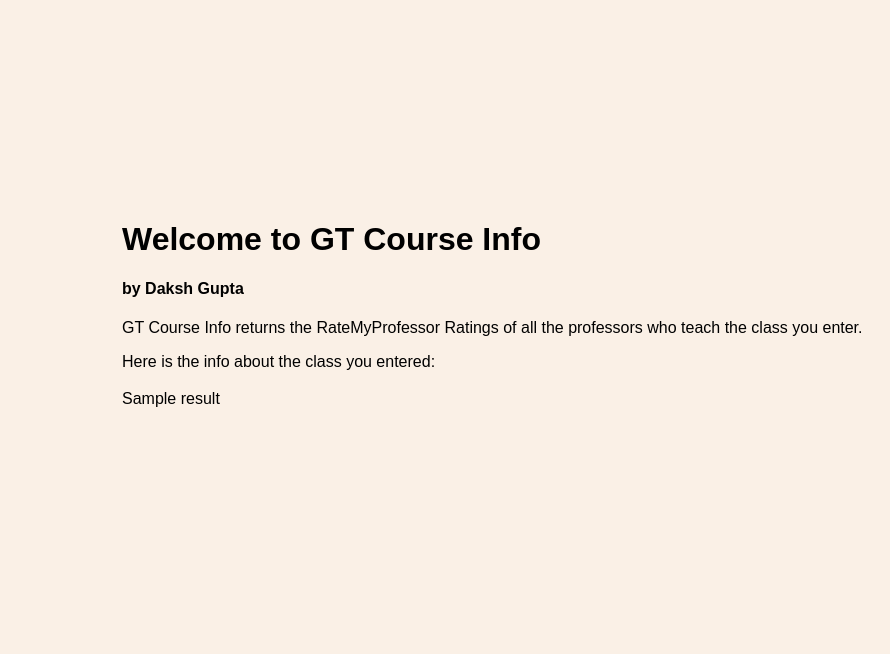
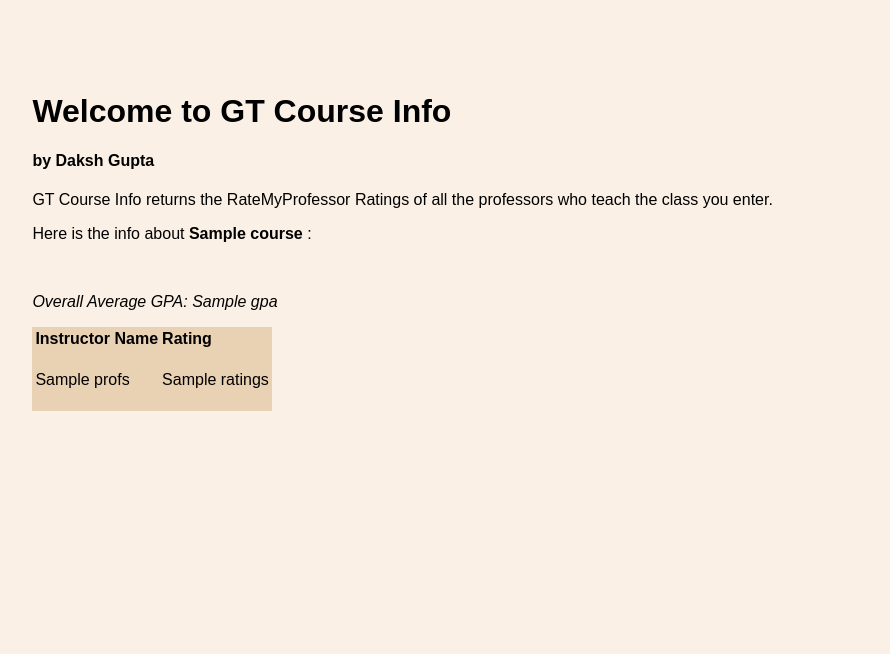
Before and after one commit to dakshgup/GT_Course_Info_WebApp, a Django app: template gtcourseinfo/templates/gtcourseinfo/result.html in a window 1280 px wide. Shown: the top 654 px of the page, without its empty margins (78-968 px from the left). Run offline with Django 3.2, Linux system fonts and the light colour scheme; the template is opened without the code that fills it: most values are stand-ins (such as "Sample title", 1, 10 or a date in 2020).

Commit message:
added CSS

```diff
--- a/gtcourseinfo/templates/gtcourseinfo/result.html
+++ b/gtcourseinfo/templates/gtcourseinfo/result.html
@@ -7,7 +7,9 @@
     <style>
     body {
         background-color: linen;
-        padding: 15%
+        padding-left: 8%;
+        padding-right: 8%;
+        padding-top: 5%;
     }
     h1 {
         font-family: sans-serif;
@@ -18,11 +20,19 @@
     p {
         font-family: sans-serif;
     }
+    th {
+        font-family: sans-serif;
+        text-align: left;
+    }
     pre {
         font-family: sans-serif;
         font-size: medium;
         line-height: 1.5;
     }
+    table {
+        background-color: #e9d1b3;
+    }
+
     </style>
 
 </head>
@@ -30,9 +40,20 @@
     <h1>Welcome to GT Course Info</h1>
     <h4>by Daksh Gupta</h4>
     <p>GT Course Info returns the RateMyProfessor Ratings of all the professors who teach the class you enter.</h3>
-    <p>Here is the info about the class you entered: </p>
+    <p>Here is the info about <b>{{course}} </b>:</p>
+    <br>
+    <p><i>Overall Average GPA: {{gpa}}</i></p>
+        <table>
+            <tr>
+                <th>Instructor Name</th>
+                <th>Rating</th>
+            </tr>
+            <tr>
+                <td><pre>{{profs}}</pre></td>
+                <td><pre>{{ratings}}</pre></td>
+            </tr>
+        </table>
 
-        <pre>{{result}}</pre>
     <br>
     <br>
 
```
Also changed, not shown: gtcourseinfo/views.py (+17 -7 lines).
